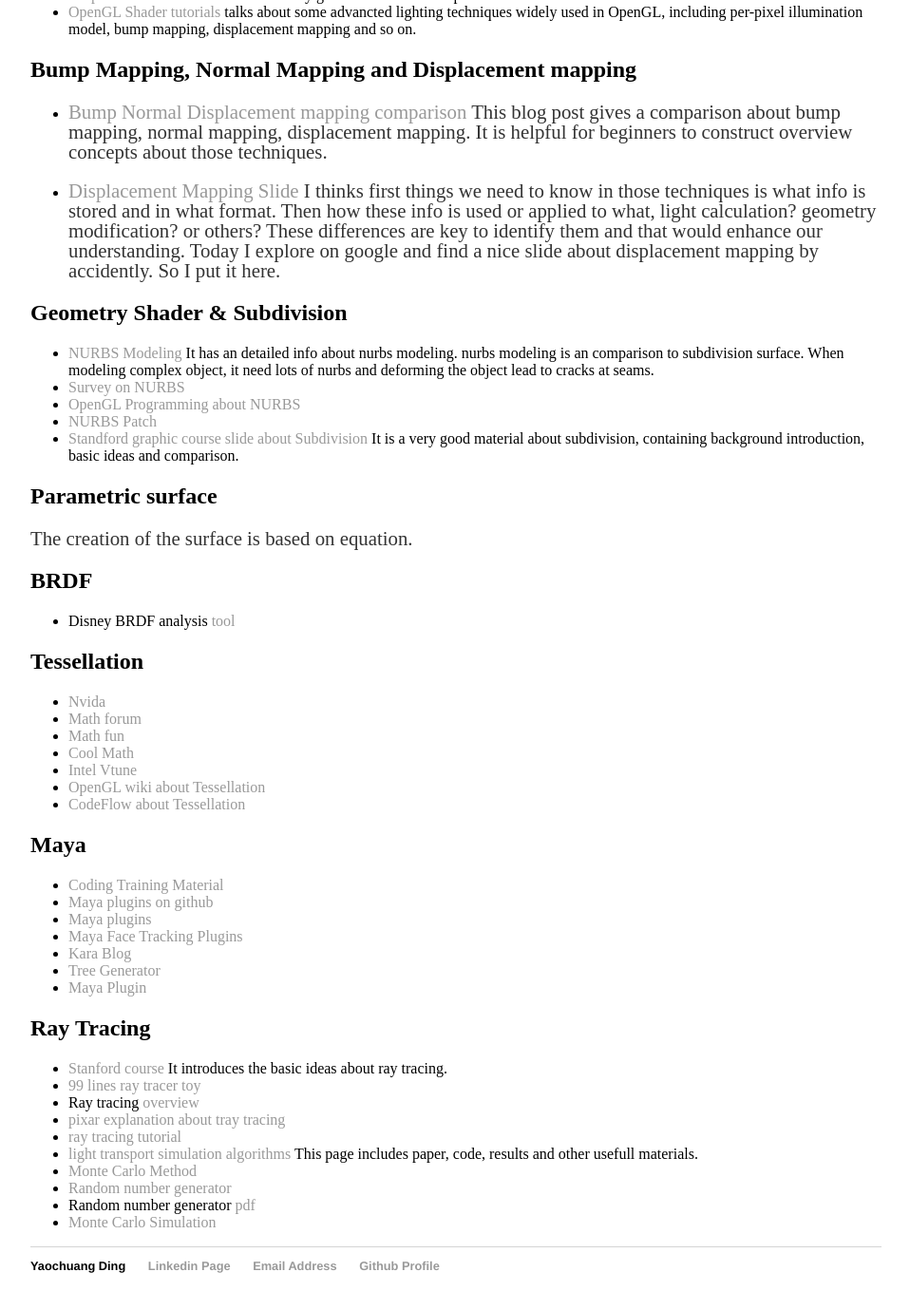
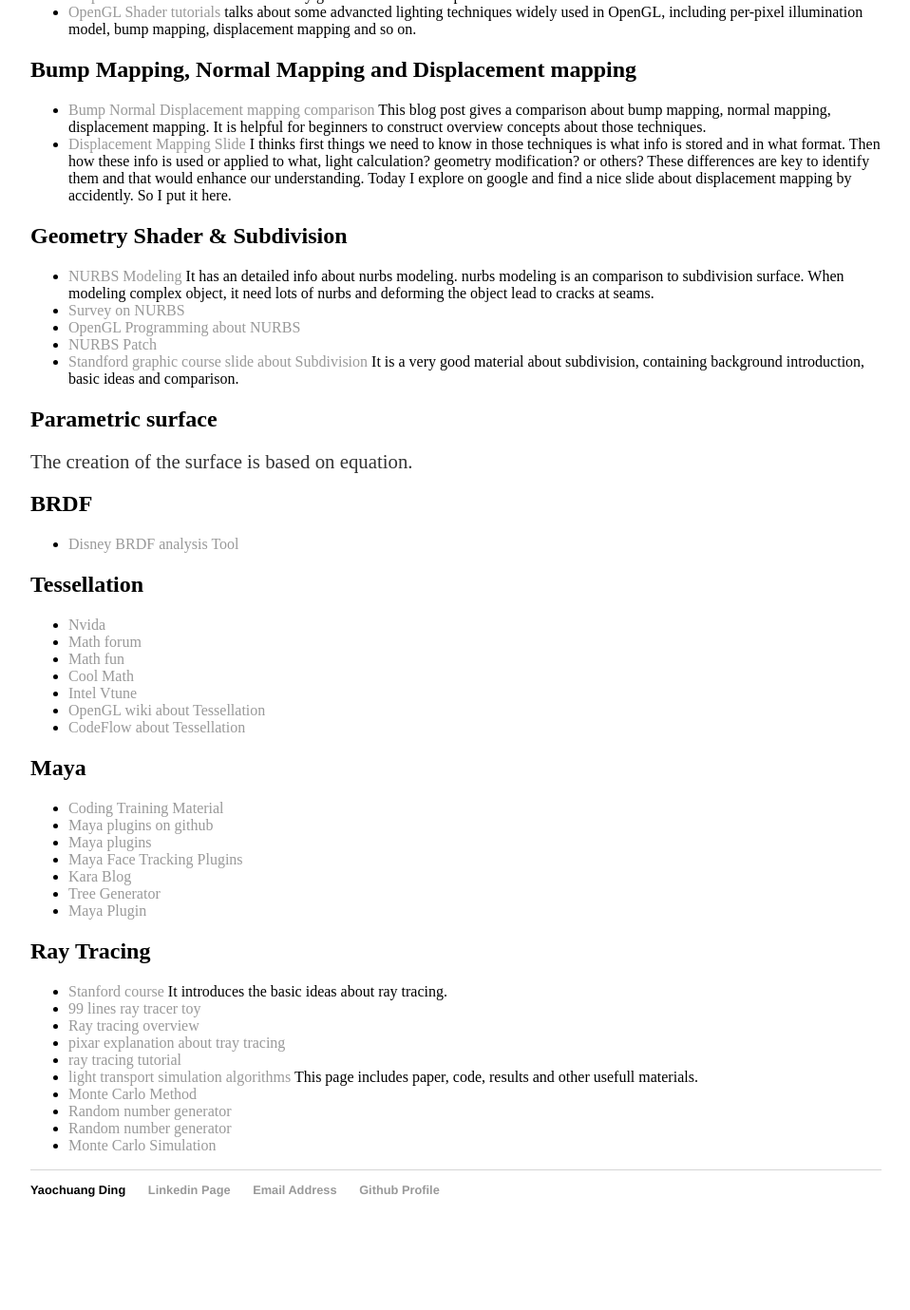
Before and after one commit to ychding11/ychding11.github.io, a Jekyll site: the page built from _posts/2015-03-23-Graphics-Resources.md, in a window 1280 px wide and 1400 px high, scrolled down 685 px. Shown: the top 1379 px of the window at 95% size, without its empty margins (160-1118 px from the left). Built offline with Jekyll 4.4.1, drawn with Linux system fonts in a browser that asks for light colours; after the commit the page ends 2005 px from its top, so only the background shows below that.

Commit message:
1. modify style

```diff
--- a/_posts/2015-03-23-Graphics-Resources.md
+++ b/_posts/2015-03-23-Graphics-Resources.md
@@ -40,7 +40,6 @@
 - [Bump Normal Displacement mapping comparison](http://blog.digitaltutors.com/bump-normal-and-displacement-maps/)
   This blog post gives a comparison about bump mapping, normal mapping, displacement mapping.
   It is helpful for beginners to construct overview concepts about those techniques.
-
 - [Displacement Mapping Slide](https://perso.limsi.fr/jacquemi/OGL-4/OGL-4-slides.pdf)
   I thinks first things we need to know in those techniques is what info is stored and
   in what format. Then how these info is used or applied to what, light calculation?
@@ -66,7 +65,7 @@
 
 ## BRDF
 
-- Disney BRDF analysis [tool](http://www.disneyanimation.com/technology/brdf.html)
+- [Disney BRDF analysis Tool](http://www.disneyanimation.com/technology/brdf.html)
 
 ## Tessellation
 
@@ -92,15 +91,14 @@
 
 ## Ray Tracing
 
-- [Stanford course](http://candela.stanford.edu/cs348b-14/doku.php)
-  It introduces the basic ideas about ray tracing.
+- [Stanford course](http://candela.stanford.edu/cs348b-14/doku.php) It introduces the basic ideas about ray tracing.
 - [99 lines ray tracer toy](http://www.kevinbeason.com/smallpt/)
-- Ray tracing [overview](http://www.scratchapixel.com/lessons/3d-basic-rendering/ray-tracing-overview)
+- [Ray tracing overview](http://www.scratchapixel.com/lessons/3d-basic-rendering/ray-tracing-overview)
 - [pixar explanation about tray tracing](https://renderman.pixar.com/view/raytracing-fundamentals)
 - [ray tracing tutorial](https://www.ics.uci.edu/~gopi/CS211B/RayTracing%20tutorial.pdf)
 - [light transport simulation algorithms](http://iliyan.com/publications/VertexMerging)
   This page includes paper, code, results and other usefull materials.
 - [Monte Carlo Method](http://www.scratchapixel.com/lessons/mathematics-physics-for-computer-graphics/monte-carlo-methods-in-practice/monte-carlo-integration)
 - [Random number generator](http://www.agner.org/random/?e=0,34)
-- Random number generator [pdf](http://www.maths.manchester.ac.uk/~ahazel/VBAC++_coursework3.pdf)
+- [Random number generator](http://www.maths.manchester.ac.uk/~ahazel/VBAC++_coursework3.pdf)
 - [Monte Carlo Simulation](http://ww2.odu.edu/~agodunov/teaching/notes/Cp01_random.pdf)
```
